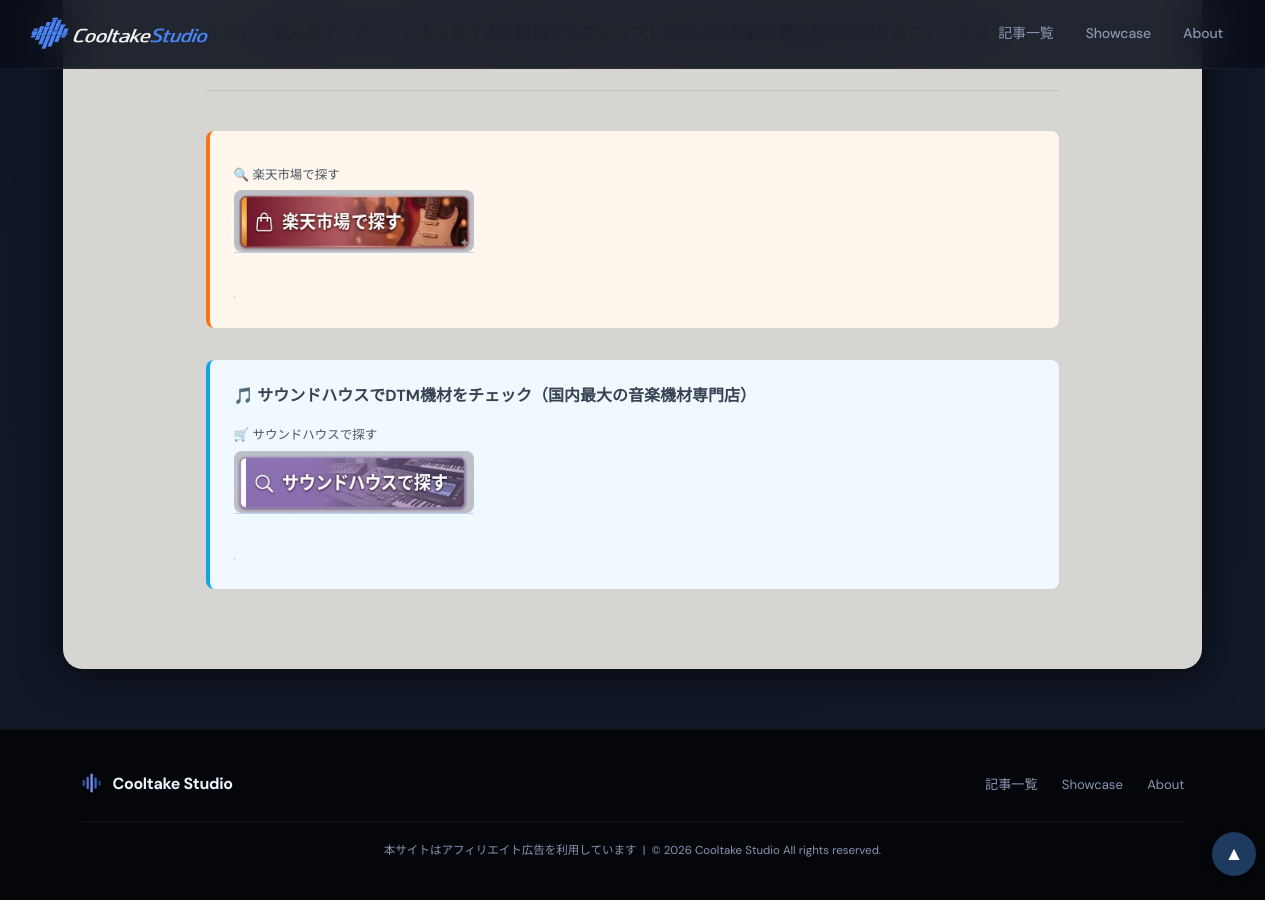
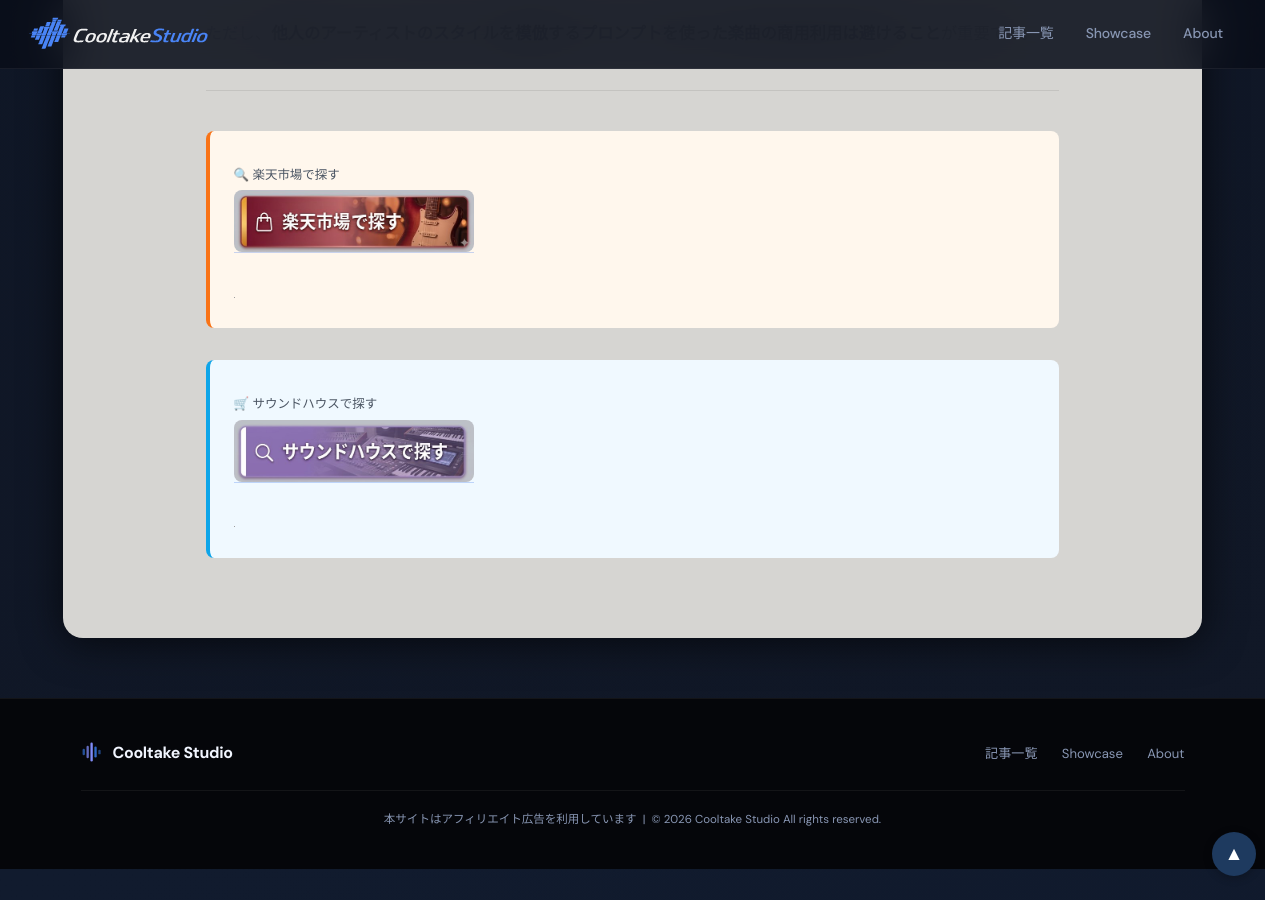
Before and after one commit to cooltake/cooltake-staging, a Jekyll site: the page built from _posts/2026-05-24-suno-ai-music-guide.md, in a window 1280 px wide and 900 px high, scrolled down 4902 px. Built offline with Jekyll 4.4.1, drawn with Linux system fonts in a browser that asks for light colours; some web fonts are replaced; grey boxes are pictures that could not be loaded.

Commit message:
style: remove CTA headline p tags in 2026-05-24-suno-ai-music-guide.md

```diff
--- a/_posts/2026-05-24-suno-ai-music-guide.md
+++ b/_posts/2026-05-24-suno-ai-music-guide.md
@@ -144,7 +144,6 @@
 </div>
 
 <div style="margin:2rem 0;padding:1.2rem 1.5rem;background:#f0f9ff;border-left:4px solid #0ea5e9;border-radius:8px;">
-<p style="margin:0 0 .6rem;font-weight:bold;font-size:1rem;">&#x1F3B5; サウンドハウスでDTM機材をチェック（国内最大の音楽機材専門店）</p>
 <div style="margin:.8rem 0;"><span style="display:block;font-size:.78rem;color:#4b5563;margin-bottom:3px;margin-top:6px;">🛒 サウンドハウスで探す</span>
 <a href="https://h.accesstrade.net/sp/cc?rk=01001xqc00os63&url=https%3A%2F%2Fwww.soundhouse.co.jp%2Fsearch%2Findex%2F%3Fsearch_all%3DDTM" rel="nofollow" referrerpolicy="no-referrer-when-downgrade" style="display:inline-block;text-decoration:none;"><img src="/assets/images/btn-soundhouse.jpg" alt="サウンドハウスで探す" width="240" style="height:auto;border-radius:8px;display:block;"></a></div>
 <img src="https://h.accesstrade.net/sp/rr?rk=01001xqc00os63" width="1" height="1" border="0" alt="" loading="lazy">
```
